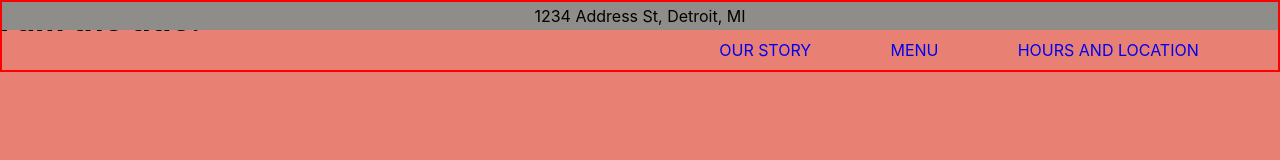
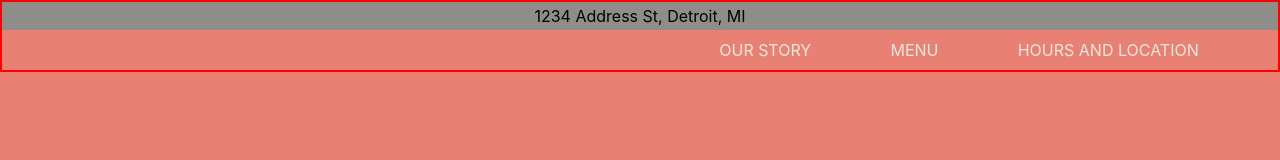
Before and after one commit to KAthousand/dragonfly, a React (Create React App) app in the folder client/: page / in a window 1280 px wide. Shown: the top 160 px of the page. Built offline with nearby package versions, Linux system fonts and the light colour scheme.

Commit message:
updated title card with logo

```diff
--- a/client/src/screens/Title/Title.css
+++ b/client/src/screens/Title/Title.css
@@ -1,4 +1,16 @@
 .title-container {
   background-color: var(--light-red);
   height: 90vh;
+  display: flex;
+  justify-content: center;
+  align-items: center;
 }
+
+.title-content {
+  height: 100%;
+  width: 50%;
+  background-image: url("../../assets/Dragonfly.png");
+  background-repeat: no-repeat;
+  background-size: contain;
+  background-position: center;
+}
--- a/client/src/screens/Title/Title.jsx
+++ b/client/src/screens/Title/Title.jsx
@@ -5,7 +5,6 @@
   return (
     <div className='title-container'>
       <div className='title-content'>
-        <h1>I am the title.</h1>
       </div>
     </div>
   );
--- a/client/src/screens/shared/Header/Header.css
+++ b/client/src/screens/shared/Header/Header.css
@@ -30,3 +30,7 @@
   justify-content: space-evenly;
   align-items: center;
 }
+
+.nav-link {
+  color: var(--background);
+}
```
Also changed, not shown: client/src/assets/Dragonfly.png (added), client/src/assets/logo.png (added).
